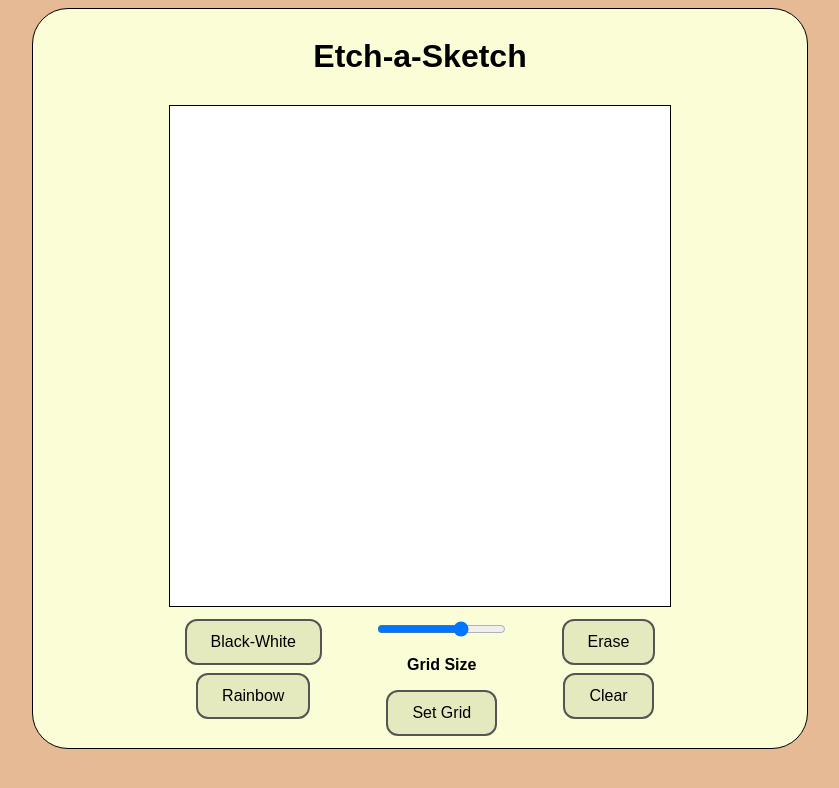
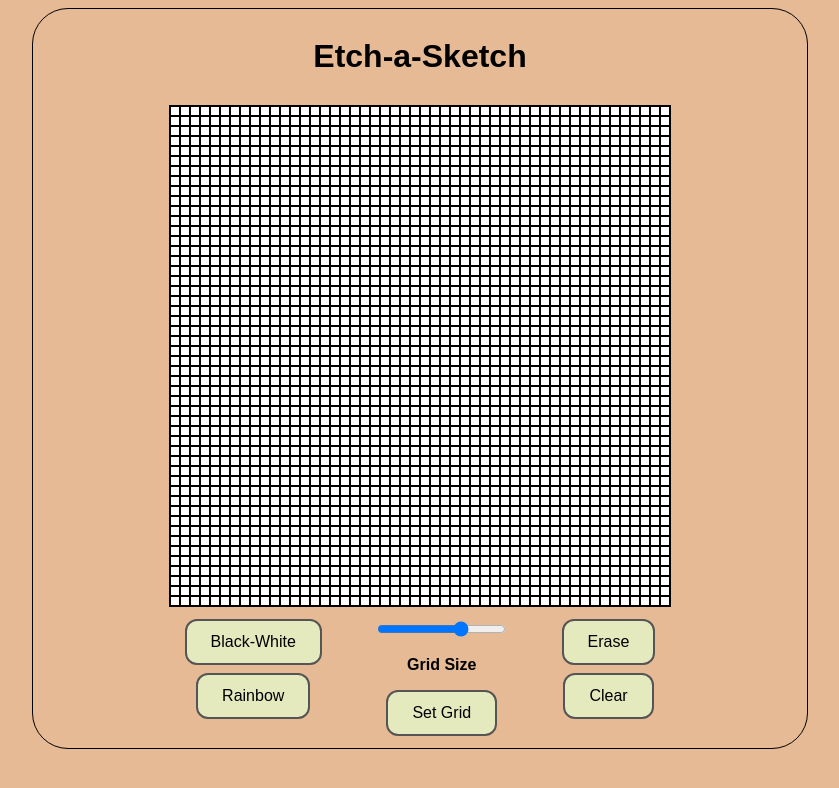
Before and after one commit to SidharthK2/Etch-a-Sketch-, a plain HTML site: page index.html in a window 1280 px wide. Both pictures are taken after a click on the button "Set Grid". Shown: the whole page, without its empty margins (220-1059 px from the left). Drawn offline with Linux system fonts and the light colour scheme.

Commit message:
added 50x50 grid

```diff
--- a/app.js
+++ b/app.js
@@ -11,6 +11,12 @@ const renderGrid = (size) => {
   if (size == 1) {
     for (const i of [...Array(10 * 10).keys()]) {
       const node = document.createElement("div");
+      grid.appendChild(node);
+    }
+  } else if (size == 3) {
+    for (const i of [...Array(50 * 50).keys()]) {
+      const node = document.createElement("div");
+      node.classList.add("size3");
       grid.appendChild(node);
     }
   }
@@ -27,7 +33,7 @@ const colorSelect = (mode) => {
 };
 
 let colorFill = () => {
-    console.log("entered colorfill");
+  console.log("entered colorfill");
   if (colorMode == "bw") {
     grid.onmouseover = (e) => {
       e.target.classList.add("bwColor");
@@ -36,24 +42,20 @@ let colorFill = () => {
 };
 
 let mouseOverFun;
-const doNothing = () => {console.log("enter do nothing");};
+const doNothing = () => {
+  console.log("enter do nothing");
+};
 
 setGridBtn.addEventListener("click", onSetGrid);
 bwBtn.addEventListener("click", colorSelect.bind(this, "bw"));
 rbBtn.addEventListener("click", colorSelect.bind(this, "rb"));
-// grid.addEventListener("mousedown", (e) => {
-//   console.log(e.target);
-//   grid.addEventListener("mouseover", (e) => {
-//     console.log(e.target);
-//   });
-// });
 grid.onmousedown = () => {
-    colorFill();
+  colorFill();
   console.log("executed mouseoverfun");
 };
 grid.onmouseup = () => {
-    let divs = document.body.getElementsByTagName('div');
-    for (var i = 0; i < divs.length; i++) {
-        divs[i].onmouseover = function() {};
-    }
+  let divs = document.body.getElementsByTagName("div");
+  for (var i = 0; i < divs.length; i++) {
+    divs[i].onmouseover = function () {};
+  }
 };
--- a/style.css
+++ b/style.css
@@ -12,7 +12,7 @@ body {
   padding: 8px;
   border: 1px solid black;
   width: 60%;
-  background-color: #fafdd6;
+  []background-color: #fafdd6;
   border-radius: 36px;
   gap: 8px;
 }
@@ -77,6 +77,7 @@ label {
   border: 1px solid black;
   background-color: white;
   flex-wrap: wrap;
+  padding: 0;
 }
 
 .grid div {
@@ -89,6 +90,21 @@ label {
   transition-duration: 0.5s;
 }
 
+.grid div:hover{
+  transform: scale(1.5);
+  box-shadow: 2px whitesmoke;
+}
+
 .bwColor {
-    background-color: #212d2c;
+  background-color: #212d2c;
 }
+
+.grid div.size3 {
+  box-sizing: border-box;
+  border: 1px solid black;
+  width: 10px;
+  height: 10px;
+  margin: 0;
+  padding: 0;
+  transition-duration: 0.5s;
+}
```
